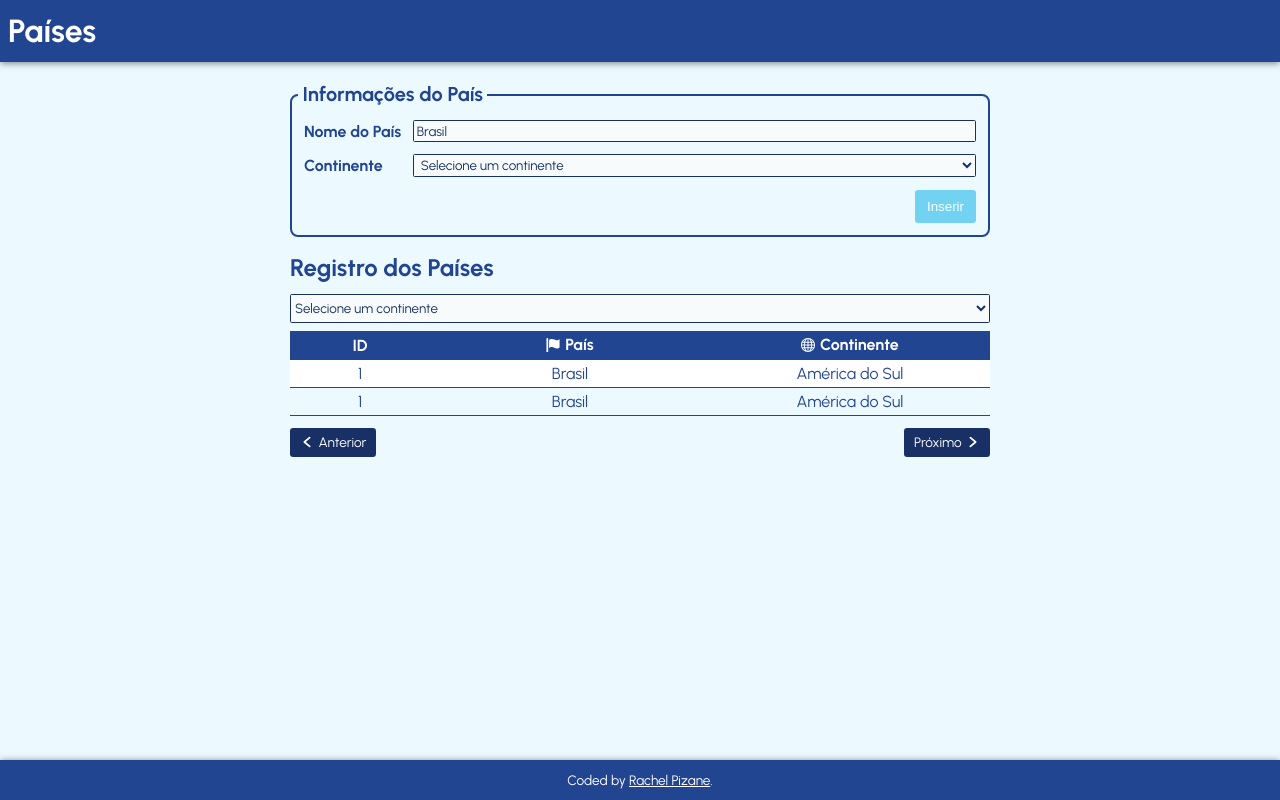
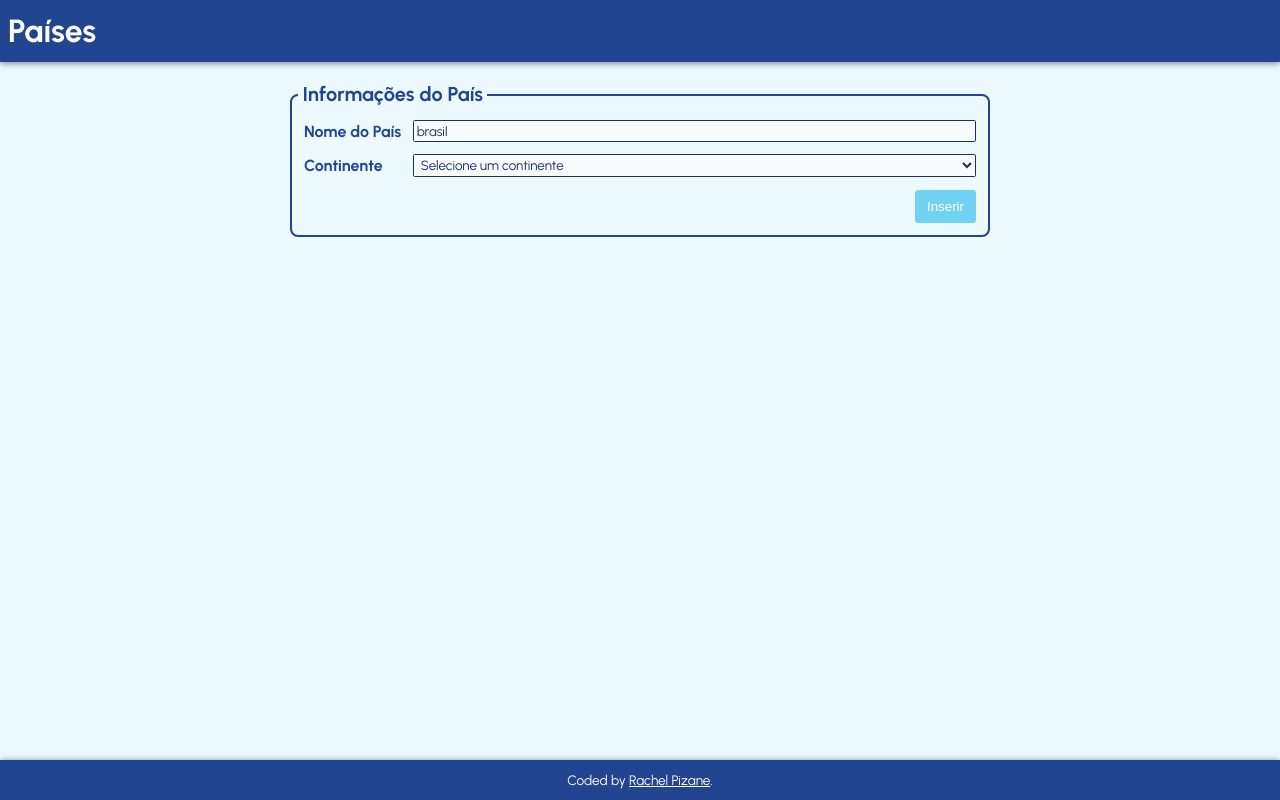
Before and after one commit to rachelpizane/registro-paises, a plain HTML site: page index.html in a window 1280 px wide. Drawn offline with Linux system fonts and the light colour scheme.

Commit message:
correção das tag e das estilizações

```diff
--- a/index.html
+++ b/index.html
@@ -9,7 +9,7 @@
     <title>Registro dos países</title>
 </head>
 
-<body>
+<body id="bodyForm">
     <header>
         <h1>Países</h1>
     </header>
@@ -19,25 +19,25 @@
                 <legend>Informações do País</legend>
 
                 <label for="nome">Nome do País</label>
-                <input type="text" class="form-paises__input form-paises--focus" id="nome" value="Brasil">
+                <input type="text" class="form-paises__input form-paises--focus" id="nome" placeholder="Informe o nome do país" value="brasil">
 
-                <label for="regiao">Continente</label>
-                <select id="regiao" class="form-paises__select form-paises--focus">
+                <label for="continente">Continente</label>
+                <select id="continente" class="form-paises__select form-paises--focus">
                     <option disabled selected value="">Selecione um continente</option>
                 </select>
             </fieldset>
 
-            <input type="button" value="Inserir" id="btn" class="form-paises__button" onclick="incluir()">
+            <input type="button" value="Inserir" id="btn" class="form-paises__button" onclick="capturarInformacoesPaises()">
         </form>
 
-        <section class="section-table-paises">
+        <section id="sectionTabela" class="section-table-paises hidden">
             <h2>Registro dos Países</h2>
 
-            <select class="table-paises__filtro" id="filtroRegioes" onchange="filtrarRegiao()">
-                <option disabled selected value="">Selecione um continente</option>
+            <select class="table-paises__filtro" id="filtroContinentes" onchange="filtrarPorContinente()">
+                <option selected value="">Selecione um continente</option>
             </select>
 
-            <table class="table-paises">
+            <table id="tabelaPrincipal" class="table-paises">
                 <thead class="table-paises__head">
                     <tr>
                         <th>ID</th>
@@ -56,25 +56,15 @@
                     </tr>
                 </thead>
                 <tbody id="tabela" class="table-paises__body">
-                    <tr>
-                        <td>1</td>
-                        <td>Brasil</td>
-                        <td>América do Sul</td>
-                    </tr>
-                    <tr>
-                        <td>1</td>
-                        <td>Brasil</td>
-                        <td>América do Sul</td>
-                    </tr>
                 </tbody>
             </table>
 
-            <nav class="pagination-paises">
-                <a id="pag-anterior" class="pagination-paises__nav" href="#" onclick="proximo()">
+            <nav id="nav" class="pagination-paises" >
+                <a id="pag-anterior" class="pagination-paises__nav hidden" href="#" onclick="irParaPaginaAnterior()">
                     <img src="img/arrow-left.svg" alt="">
                     Anterior
                 </a>
-                <a id="pag-proximo" class="pagination-paises__nav" href="#" onclick="proximo()">
+                <a id="pag-proximo" class="pagination-paises__nav hidden" href="#" onclick="irParaPaginaProxima()">
                     Próximo
                     <img src="img/arrow-right.svg" alt="">
                 </a>
--- a/style.css
+++ b/style.css
@@ -167,12 +167,13 @@ tr:nth-child(even) td {
     border-radius: .2rem;
 }
 
+/* Javascript */
 .hidden {
     display: none;
 }
 
 .stay-right{
-    justify-content: flex-end;
+    justify-content: flex-end
 }
 
 .stay-left {
```
